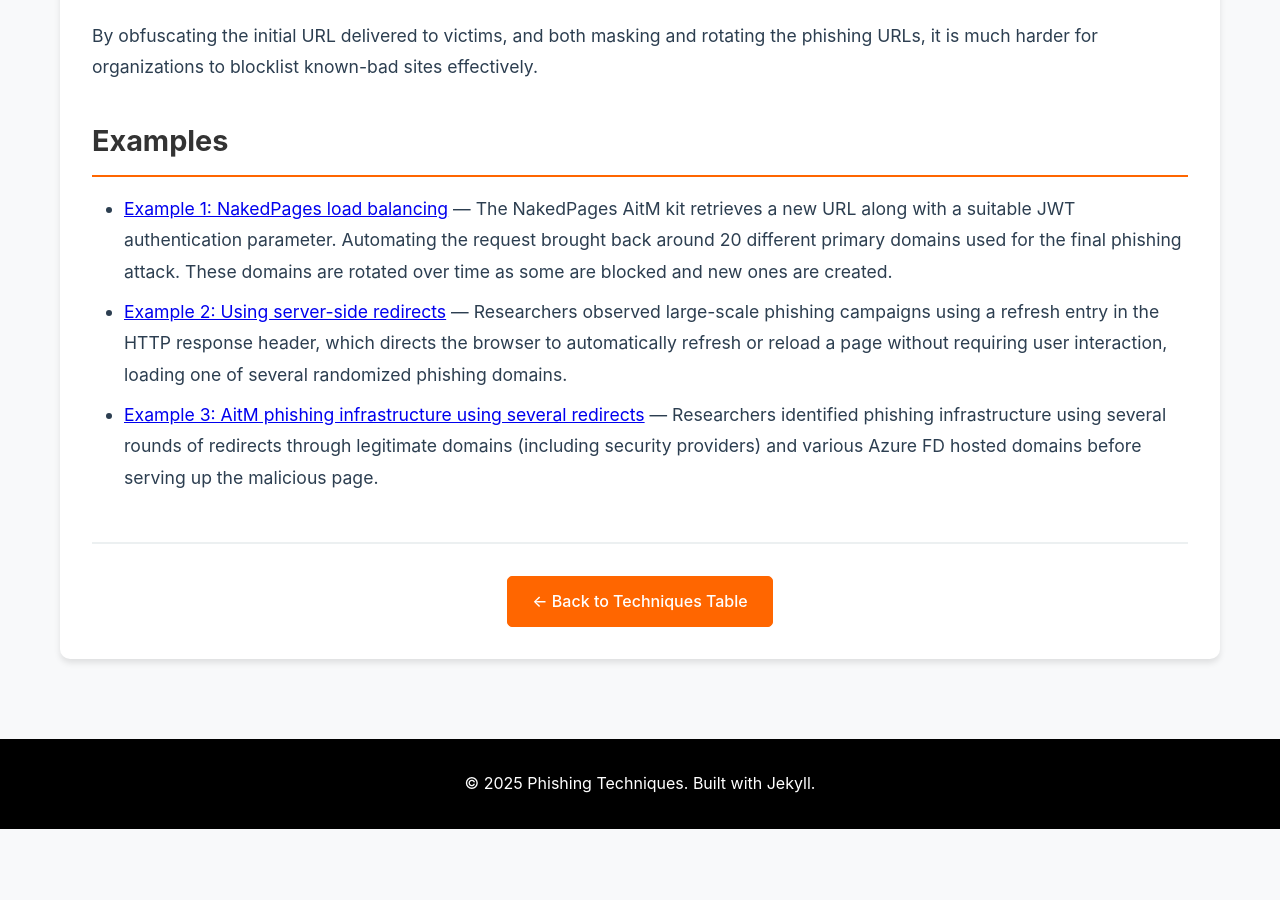
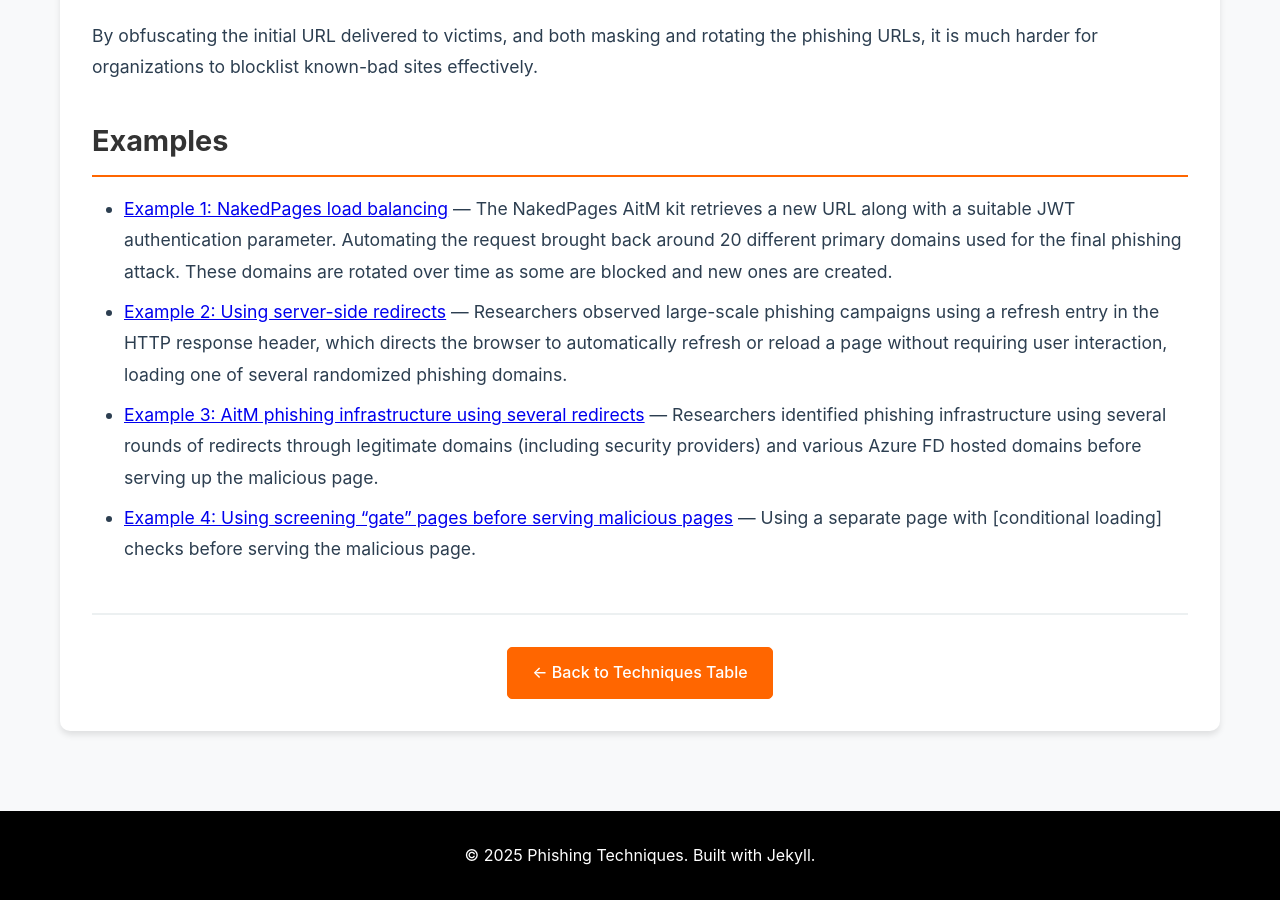
Before and after one commit to pushsecurity/phishing-techniques, a Jekyll site: the page built from _techniques/domain-rotation-redirection.md, in a window 1280 px wide and 900 px high, scrolled down 723 px. Built offline with Jekyll 4.4.1, drawn with Linux system fonts in a browser that asks for light colours; before the commit the page ends 1552 px from its top, so only the background shows below that.

Commit message:
Update domain-rotation-redirection.md
edited examples

```diff
--- a/_techniques/domain-rotation-redirection.md
+++ b/_techniques/domain-rotation-redirection.md
@@ -21,3 +21,4 @@ By obfuscating the initial URL delivered to victims, and both masking and rotati
 - [Example 1: NakedPages load balancing](https://pushsecurity.com/blog/how-aitm-phishing-kits-evade-detection/#id-step-7-loading-balanced-domains) — The NakedPages AitM kit retrieves a new URL along with a suitable JWT authentication parameter. Automating the request brought back around 20 different primary domains used for the final phishing attack. These domains are rotated over time as some are blocked and new ones are created.
 - [Example 2: Using server-side redirects](https://unit42.paloaltonetworks.com/rare-phishing-page-delivery-header-refresh/) — Researchers observed large-scale phishing campaigns using a refresh entry in the HTTP response header, which directs the browser to automatically refresh or reload a page without requiring user interaction, loading one of several randomized phishing domains.
 - [Example 3: AitM phishing infrastructure using several redirects](https://www.aitm-feed.com/blog/azure-front-door-aitm-phishing) — Researchers identified phishing infrastructure using several rounds of redirects through legitimate domains (including security providers) and various Azure FD hosted domains before serving up the malicious page.
+- [Example 4: Using screening "gate" pages before serving malicious pages](https://sublime.security/blog/aitm-phishing-with-russian-infrastructure-and-detection-evasion-from-a-lapsed-domain/) — Using a separate page with [conditional loading] checks before serving the malicious page.
```
